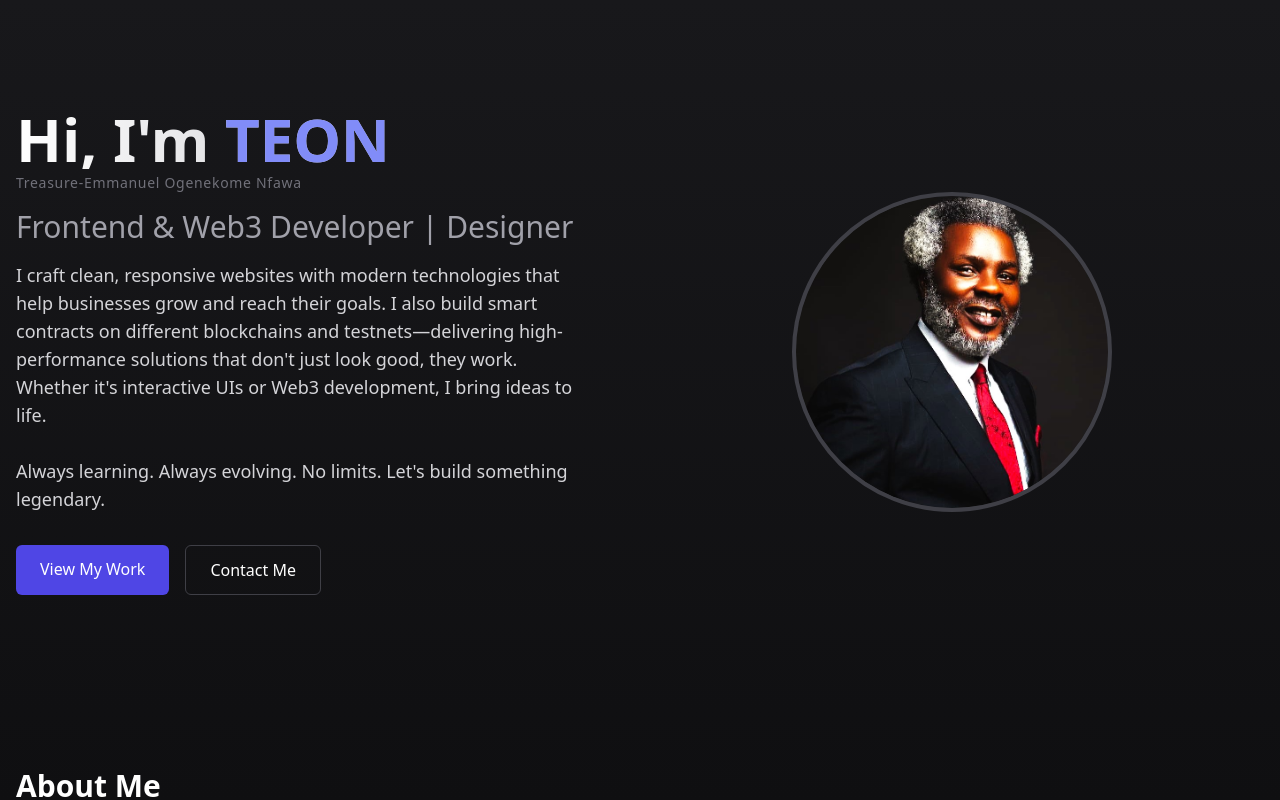
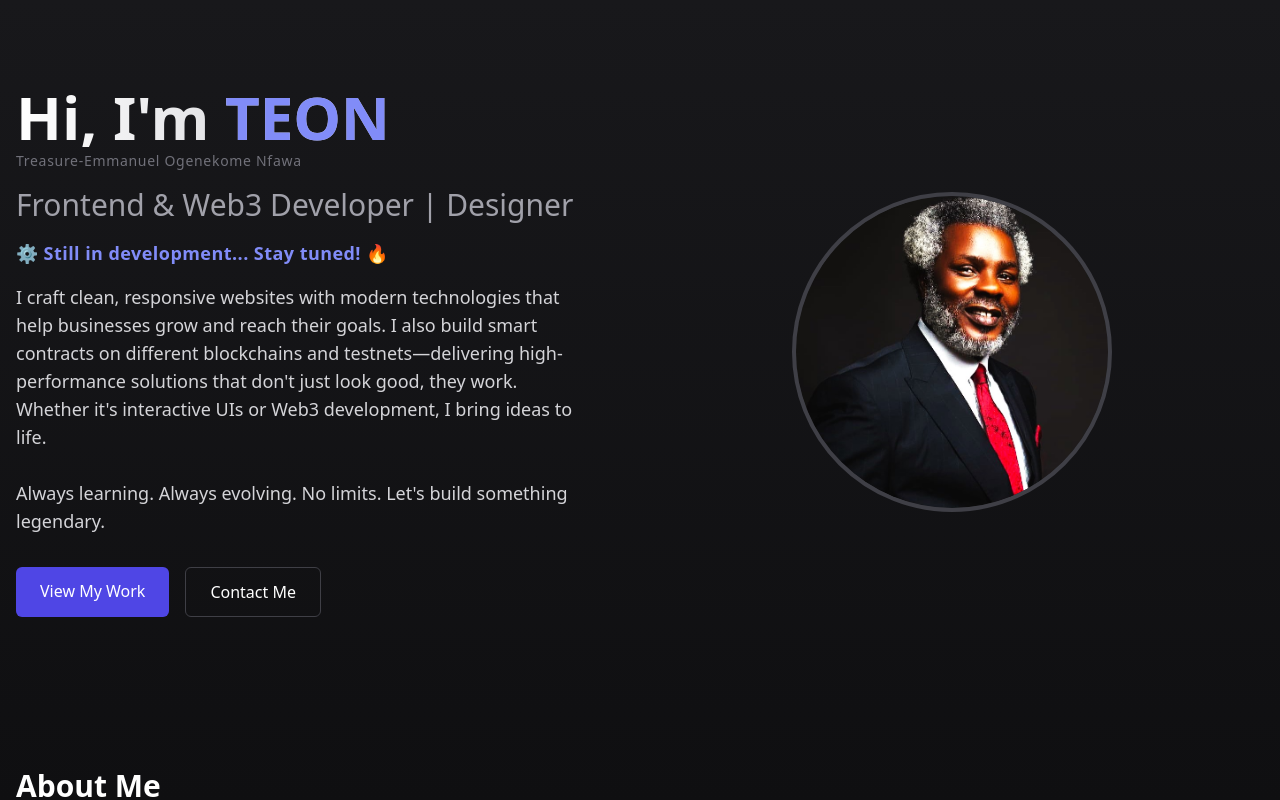
Before and after one commit to teon101/Teon-workspace, a Next.js app in the folder next.js/: page / in a window 1280 px wide. Shown: the top 800 px of the page. Built offline with nearby package versions, Linux system fonts and the light colour scheme.

Commit message:
Update page.tsx

```diff
--- a/next.js/app/page.tsx
+++ b/next.js/app/page.tsx
@@ -30,6 +30,10 @@ export default function Home() {
             <h2 className="text-2xl md:text-3xl text-zinc-400">
               Frontend & Web3 Developer | Designer
             </h2>
+            <p className="text-indigo-400 text-lg font-bold mt-4 tracking-wide">
+            ⚙️ Still in development... Stay tuned! 🔥
+            </p>
+
             <p className="text-lg text-zinc-300 max-w-xl">
               I craft clean, responsive websites with modern technologies that help businesses grow and reach their goals. I also build smart contracts on different blockchains and testnets—delivering high-performance solutions that don't just look good, they work. Whether it's interactive UIs or Web3 development, I bring ideas to life.
               <br /><br />
```
